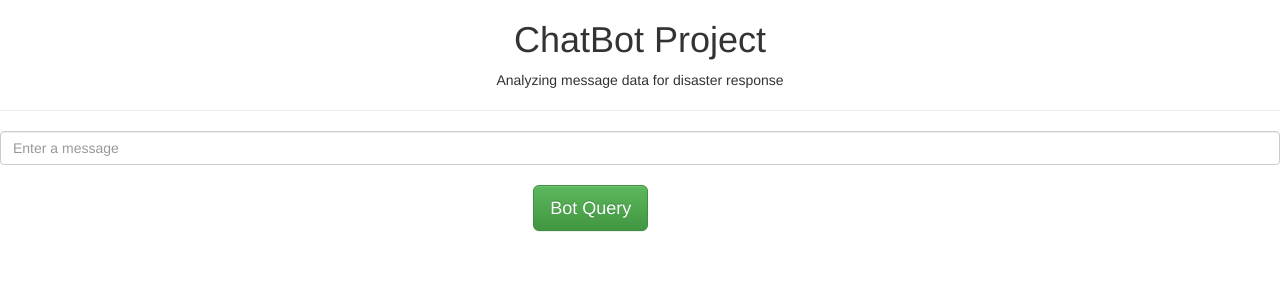
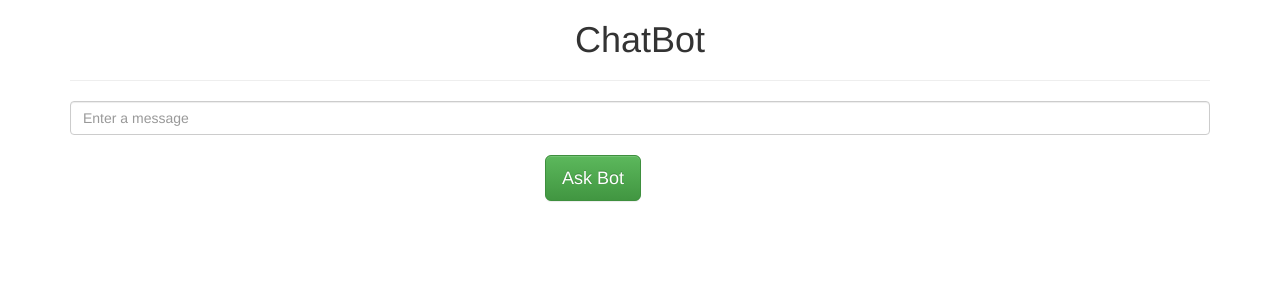
Before and after one commit to sivakumar455/chatbot, a Flask app: page / in a window 1280 px wide. Shown: the top 300 px of the page. Run offline with Flask 2, Linux system fonts and the light colour scheme; parts of the project's set-up code (start-up, migrations or seed data) failed here and were passed over; some libraries are stand-ins or nearby versions.

Commit message:
added flask web pages

```diff
--- /dev/null
+++ b/recent_msgs.csv
@@ -0,0 +1,3 @@
+,query,output
+0,what is the time now
+1,goodbye
--- a/run.py
+++ b/run.py
@@ -3,36 +3,55 @@ import flask
 from flask import render_template, Flask, request
 
 from joblib import dump, load
+import pandas as pd
+
+import re
+import nltk
+from nltk.tokenize import word_tokenize
+from nltk.stem import WordNetLemmatizer
+from nltk.corpus import stopwords
 
 app = Flask(__name__)
-
 
 def tokenize(text):
     print(text)
     word = re.sub(r'[^A-Za-z0-9\s]', '',text)
-    #print(word)
     words = word_tokenize(word)
-    #print(words)
     lemmatizer = WordNetLemmatizer()
     stop_words = set(stopwords.words("english"))
     words = [lemmatizer.lemmatize(w.lower(),pos="v") for w in words if w not in stop_words]
-    #print(words)
     return words
 
 model = load('chatbot.pkl')
 
+res_cols = ['query','output']
+
+df = pd.DataFrame(columns=res_cols)
+
+df.to_csv("recent_msgs.csv",sep=',')
+
 @app.route('/')
 @app.route('/index')
 def index():
-
 
     return render_template('index.html')
 
 @app.route('/go')
 def go():
     query = request.args.get('query', '')
-    print(query)
+    #print("Query",query)
 
-    return render_template('go.html')
+    pred = model.predict([query])
+    res = pred[0]
+    #print("Pred",res)
+    #print(type(res))
+
+    df1 = pd.DataFrame([query,res])
+    with open('recent_msgs.csv', 'a') as f:
+        df1.to_csv(f, header=False)
+
+    recent_msgs = df1
+
+    return render_template('go.html',query=query, predicted=res,recent_msgs=recent_msgs)
 
 app.run(host='localhost',port=3001,debug=True)
--- a/templates/index.html
+++ b/templates/index.html
@@ -7,23 +7,34 @@
 
     <title>ChatBot</title>
 
-    <link rel="stylesheet" href="https://maxcdn.bootstrapcdn.com/bootstrap/3.3.7/css/bootstrap.min.css" integrity="sha384-BVYiiSIFeK1dGmJRAkycuHAHRg32OmUcww7on3RYdg4Va+PmSTsz/K68vbdEjh4u" crossorigin="anonymous">
-    <link rel="stylesheet" href="https://maxcdn.bootstrapcdn.com/bootstrap/3.3.7/css/bootstrap-theme.min.css" integrity="sha384-rHyoN1iRsVXV4nD0JutlnGaslCJuC7uwjduW9SVrLvRYooPp2bWYgmgJQIXwl/Sp" crossorigin="anonymous">
+    <link rel="stylesheet" href="https://maxcdn.bootstrapcdn.com/bootstrap/3.3.7/css/bootstrap.min.css"
+          integrity="sha384-BVYiiSIFeK1dGmJRAkycuHAHRg32OmUcww7on3RYdg4Va+PmSTsz/K68vbdEjh4u" crossorigin="anonymous">
+    <link rel="stylesheet" href="https://maxcdn.bootstrapcdn.com/bootstrap/3.3.7/css/bootstrap-theme.min.css"
+          integrity="sha384-rHyoN1iRsVXV4nD0JutlnGaslCJuC7uwjduW9SVrLvRYooPp2bWYgmgJQIXwl/Sp" crossorigin="anonymous">
     <script src="https://ajax.googleapis.com/ajax/libs/jquery/3.3.1/jquery.min.js"></script>
     <script src="https://cdn.plot.ly/plotly-latest.min.js"></script>
 </head>
 
 <body>
-        <h1 class="text-center">ChatBot Project</h1>
-        <p class="text-center">Analyzing message data for disaster response</p>
-        <hr />
 
-        <form action="/go" method="get">
-                    <input type="text" class="form-control form-control-lg" name="query" placeholder="Enter a message ">
-                    <div> <br> </div>
-                    <div class="col-lg-offset-5">
-                        <button type="submit" class="btn btn-lg btn-success">Bot Query</button>
-                    </div>
-                </form>
+<div class="container">
+    <h1 class="text-center">ChatBot</h1>
+    <hr/>
+
+    <form action="/go" method="get">
+        <input type="text" class="form-control form-control-lg" name="query" placeholder="Enter a message ">
+        <div><br></div>
+        <div class="col-lg-offset-5">
+            <button type="submit" class="btn btn-lg btn-success">Ask Bot</button>
+        </div>
+    </form>
+
+    {% block title %}
+    {% endblock %}
+
+    {% block message %}
+    {% endblock %}
+
+</div>
 </body>
 </html>
```
Also changed, not shown: templates/go.html (+8 -2 lines), 2 other files.
